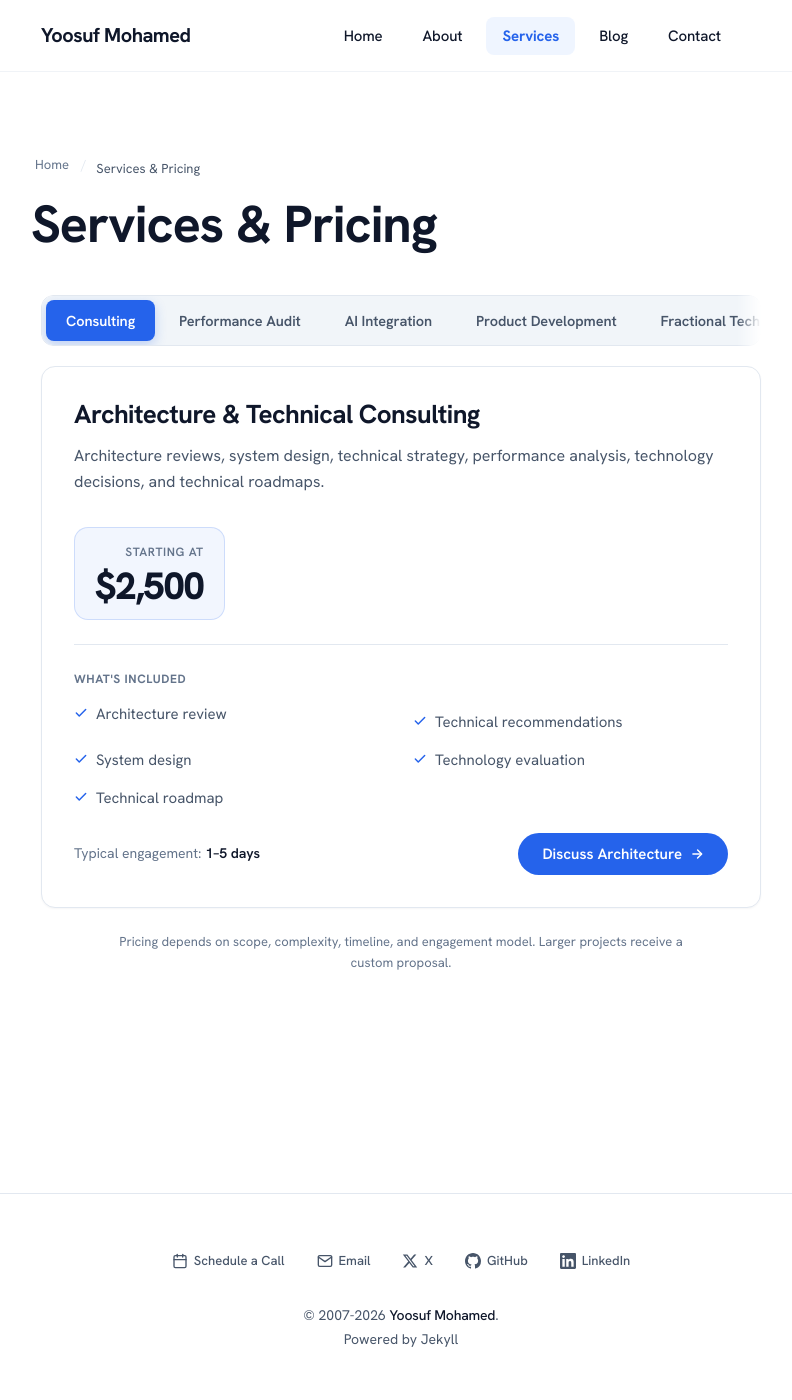
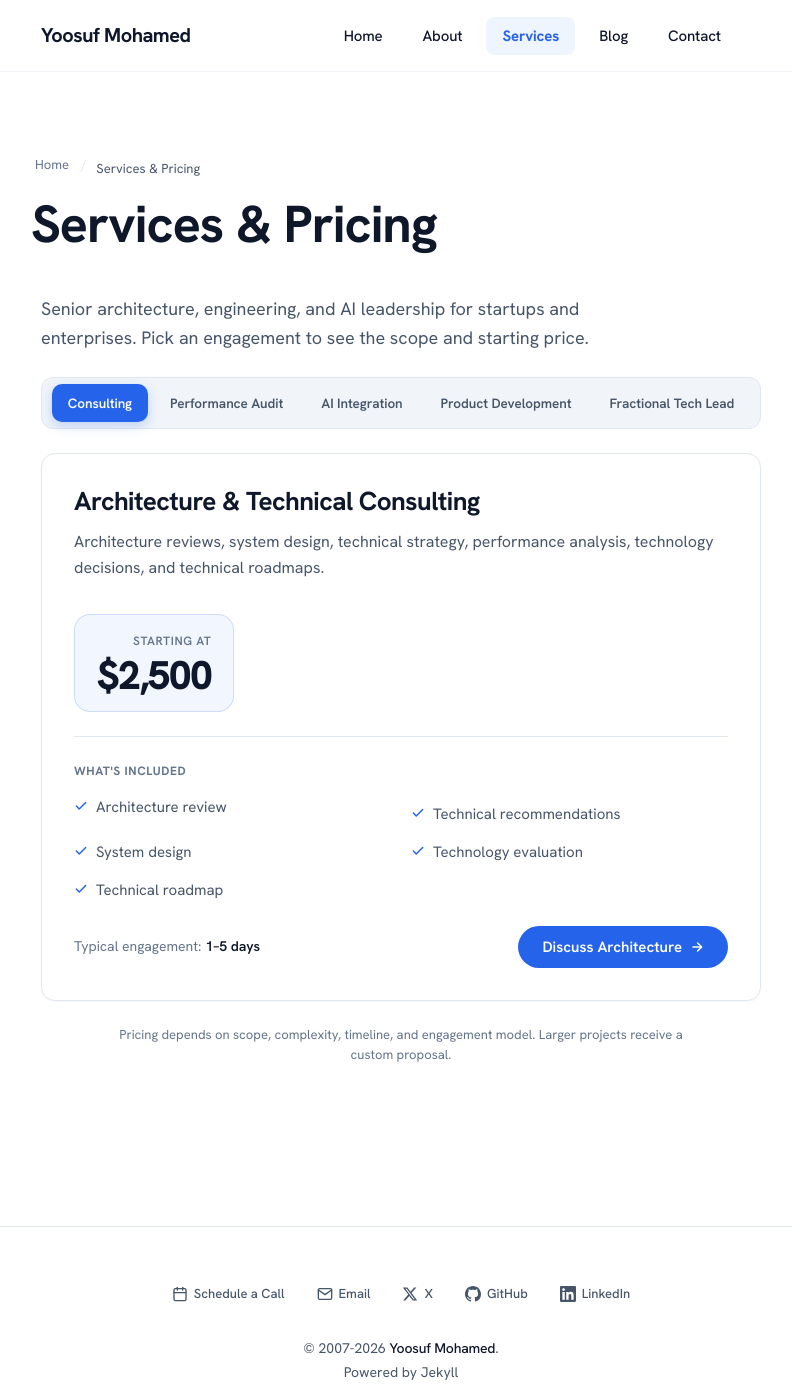
Before and after one commit to yoosuf/yoosuf.github.io, a Jekyll site: the page built from services.md, in a window 1280 px wide and 1400 px high. Shown: the whole window, without its empty margins (239-1031 px from the left). Built offline with Jekyll 4.4.1, drawn with Linux system fonts in a browser that asks for light colours.

Commit message:
Refine services pricing page layout and interactions

```diff
--- a/_includes/engagement-pricing.html
+++ b/_includes/engagement-pricing.html
@@ -1,5 +1,10 @@
 <section class="engagement-pricing">
   <div class="ep-inner">
+    <p class="ep-lead">
+      Senior architecture, engineering, and AI leadership for startups and
+      enterprises. Pick an engagement to see the scope and starting price.
+    </p>
+
     <div class="ep-tabs" id="ep-tabs">
       <div
         class="ep-tablist"
--- a/_sass/_services.scss
+++ b/_sass/_services.scss
@@ -10,58 +10,41 @@
 	padding: 0;
 }
 
+.ep-lead {
+	margin: 0 0 24px;
+	font-family: var(--font-serif);
+	font-size: 1.8rem;
+	line-height: 1.6;
+	color: var(--color-midgrey);
+	max-width: 620px;
+}
+
 /* ===== Tabs ===== */
 
 .ep-tablist {
 	display: flex;
-	flex-wrap: nowrap;
-	gap: 4px;
-	margin: 0 0 20px;
-	padding: 4px;
-	overflow-x: auto;
-	-webkit-overflow-scrolling: touch;
-	overscroll-behavior-x: contain;
-	scrollbar-width: thin;
-	scrollbar-color: var(--color-border) transparent;
-	-webkit-mask-image: linear-gradient(
-		to right,
-		#000 0,
-		#000 calc(100% - 24px),
-		transparent 100%
-	);
-	mask-image: linear-gradient(
-		to right,
-		#000 0,
-		#000 calc(100% - 24px),
-		transparent 100%
-	);
-	&::-webkit-scrollbar {
-		height: 6px;
-	}
-	&::-webkit-scrollbar-thumb {
-		background: var(--color-border);
-		border-radius: 999px;
-	}
-	&::-webkit-scrollbar-track {
-		background: transparent;
-	}
+	flex-wrap: wrap;
+	justify-content: center;
+	gap: 6px;
+	margin: 0 0 24px;
+	padding: 6px;
 	background: var(--color-lightgrey);
 	border: 1px solid var(--color-border);
 	border-radius: 12px;
 }
 
 .ep-tab {
-	flex: 0 0 auto;
+	flex: 0 1 auto;
 	white-space: nowrap;
-	padding: 12px 20px;
-	font-size: 1.45rem;
+	padding: 11px 16px;
+	font-size: 1.35rem;
 	font-weight: 600;
 	line-height: 1.2;
 	letter-spacing: -0.005em;
 	color: var(--color-midgrey);
 	background: transparent;
 	border: 0;
-	border-radius: 8px;
+	border-radius: 10px;
 	cursor: pointer;
 	transition: color 0.2s ease, background 0.2s ease, box-shadow 0.2s ease;
 	&:hover,
@@ -91,6 +74,27 @@
 
 .ep-panel[hidden] {
 	display: none;
+}
+
+@keyframes ep-panel-in {
+	from {
+		opacity: 0;
+		transform: translateY(8px);
+	}
+	to {
+		opacity: 1;
+		transform: none;
+	}
+}
+
+.ep-panel:not([hidden]) {
+	animation: ep-panel-in 0.28s ease;
+}
+
+@media (prefers-reduced-motion: reduce) {
+	.ep-panel:not([hidden]) {
+		animation: none;
+	}
 }
 
 .ep-panel-recommended {
@@ -146,13 +150,14 @@
 .ep-price {
 	display: flex;
 	flex-direction: column;
+	flex: 0 0 auto;
 	align-items: flex-end;
 	gap: 4px;
 	margin: 0;
-	padding: 14px 20px;
+	padding: 16px 22px;
 	background: color-mix(in srgb, var(--jekyll-accent-color) 6%, transparent);
 	border: 1px solid color-mix(in srgb, var(--jekyll-accent-color) 18%, transparent);
-	border-radius: 14px;
+	border-radius: 16px;
 }
 
 .ep-price-label {
@@ -164,7 +169,7 @@
 }
 
 .ep-price-value {
-	font-size: 3.8rem;
+	font-size: 4rem;
 	font-weight: 800;
 	line-height: 1;
 	letter-spacing: -0.03em;
@@ -194,7 +199,7 @@
 .ep-includes {
 	display: grid;
 	grid-template-columns: 1fr 1fr;
-	gap: 8px 24px;
+	gap: 8px 20px;
 	margin: 0;
 	padding: 0;
 	list-style: none;
@@ -289,7 +294,8 @@
 		color: rgba(255, 255, 255, 0.9);
 	}
 	.ep-panel-desc,
-	.ep-include {
+	.ep-include,
+	.ep-lead {
 		color: rgba(255, 255, 255, 0.62);
 	}
 	.ep-price-label,
@@ -306,10 +312,6 @@
 	.ep-tablist {
 		background: color-mix(in srgb, #fff 4%, var(--color-darkmode));
 		border-color: rgba(255, 255, 255, 0.08);
-		scrollbar-color: rgba(255, 255, 255, 0.2) transparent;
-		&::-webkit-scrollbar-thumb {
-			background: rgba(255, 255, 255, 0.2);
-		}
 	}
 	.ep-tab {
 		color: rgba(255, 255, 255, 0.6);
@@ -364,15 +366,35 @@ html.dark-mode {
 /* ===== Responsive ===== */
 
 @media (max-width: 767px) {
+	.ep-lead {
+		font-size: 1.6rem;
+	}
 	.ep-tablist {
+		flex-wrap: nowrap;
+		justify-content: flex-start;
+		overflow-x: auto;
+		-webkit-overflow-scrolling: touch;
+		overscroll-behavior-x: contain;
 		scrollbar-width: none;
+		-webkit-mask-image: linear-gradient(
+			to right,
+			#000 0,
+			#000 calc(100% - 24px),
+			transparent 100%
+		);
+		mask-image: linear-gradient(
+			to right,
+			#000 0,
+			#000 calc(100% - 24px),
+			transparent 100%
+		);
 		&::-webkit-scrollbar {
 			display: none;
 		}
 	}
 	.ep-tab {
+		flex: 0 0 auto;
 		padding: 12px 18px;
-		font-size: 1.35rem;
 	}
 	.ep-panel {
 		padding: 24px;
```
